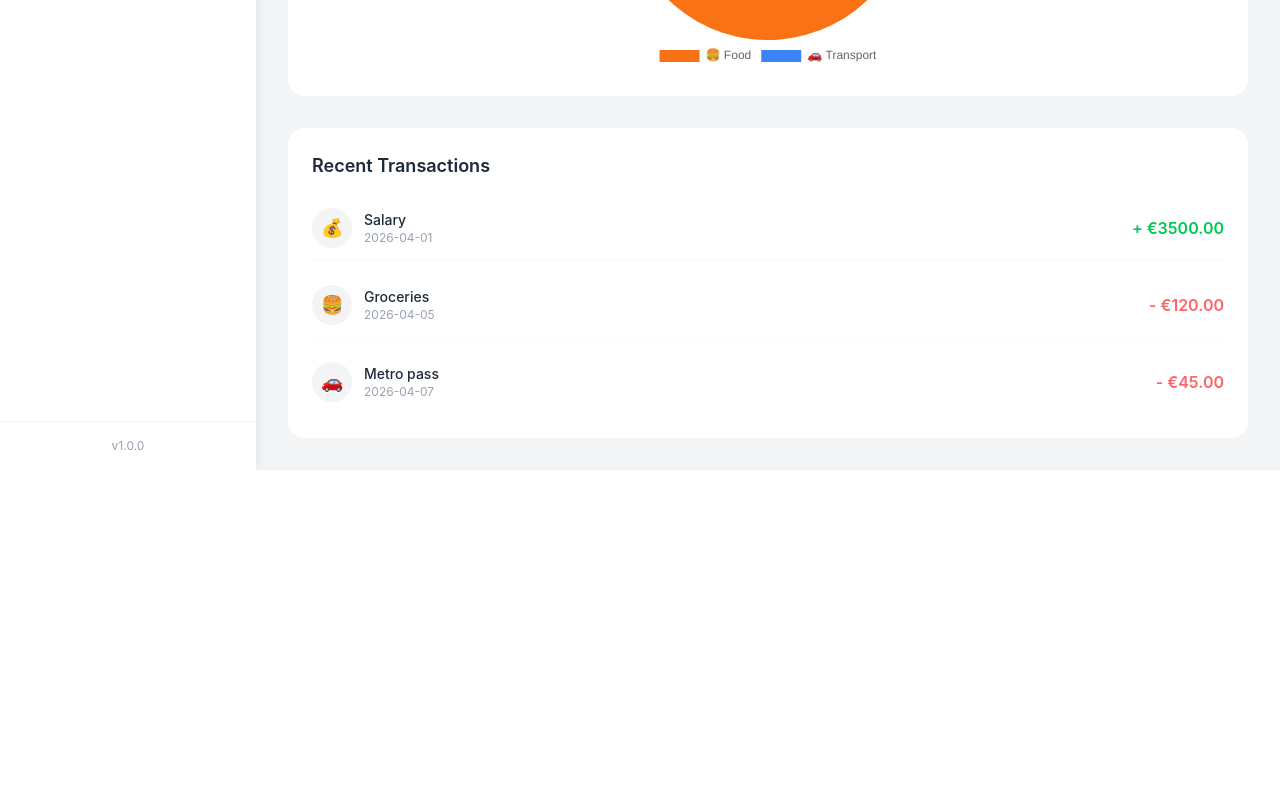
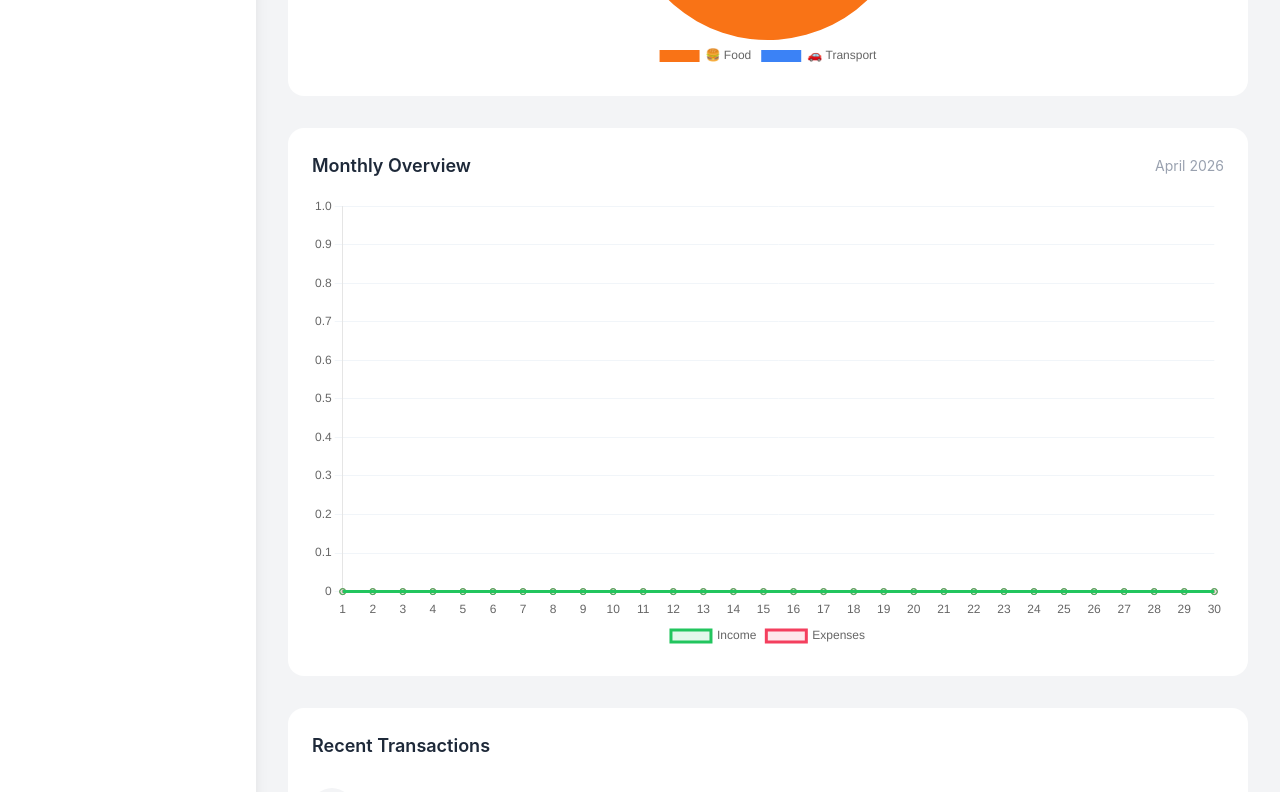
Before and after one commit to IrynaKurnishova/payflow, a Vue app: page / in a window 1280 px wide. Shown: the part 580-1372 px from the top of the page. Before the commit the page ends 1050 px from the top, so only its background shows below. Built offline with nearby package versions, Linux system fonts and the light colour scheme; the HTML template or start-up script is replaced by a standard one.

Commit message:
add monthly line chart on dashboard

```diff
--- /dev/null
+++ b/src/components/shared/MonthlyChart.vue
@@ -0,0 +1,113 @@
+<template>
+  <div class="bg-white rounded-2xl p-6">
+    <div class="flex items-center justify-between mb-4">
+      <h2 class="text-lg font-semibold text-gray-800">Monthly Overview</h2>
+      <span class="text-sm text-gray-400">
+        {{ new Date().toLocaleString('en', { month: 'long', year: 'numeric' }) }}
+      </span>
+    </div>
+    <Line :data="chartData" :options="chartOptions" />
+  </div>
+</template>
+
+<script setup lang="ts">
+import { computed } from 'vue'
+import { Line } from 'vue-chartjs'
+import {
+  Chart as ChartJS,
+  CategoryScale,
+  LinearScale,
+  PointElement,
+  LineElement,
+  Title,
+  Tooltip,
+  Legend,
+  Filler,
+} from 'chart.js'
+import { useTransactionStore } from '@/stores/transactions'
+
+ChartJS.register(CategoryScale, LinearScale, PointElement, LineElement, Title, Tooltip, Legend, Filler)
+
+const transactionStore = useTransactionStore()
+
+const chartData = computed(() => {
+  // Получаем все дни текущего месяца
+  const now = new Date()
+  const year = now.getFullYear()
+  const month = now.getMonth()
+  const daysInMonth = new Date(year, month + 1, 0).getDate()
+
+  const labels: string[] = []
+  const incomeData: number[] = []
+  const expenseData: number[] = []
+
+  for (let day = 1; day <= daysInMonth; day++) {
+    const dateStr = `${year}-${String(month + 1).padStart(2, '0')}-${String(day).padStart(2, '0')}`
+    labels.push(String(day))
+
+    const dayTransactions = transactionStore.items.filter(t => t.date === dateStr)
+
+    incomeData.push(
+      dayTransactions
+        .filter(t => t.type === 'income')
+        .reduce((sum, t) => sum + t.amount, 0)
+    )
+
+    expenseData.push(
+      dayTransactions
+        .filter(t => t.type === 'expense')
+        .reduce((sum, t) => sum + t.amount, 0)
+    )
+  }
+
+  return {
+    labels,
+    datasets: [
+      {
+        label: 'Income',
+        data: incomeData,
+        borderColor: '#22c55e',
+        backgroundColor: '#22c55e20',
+        fill: true,
+        tension: 0.4,
+        pointRadius: 3,
+      },
+      {
+        label: 'Expenses',
+        data: expenseData,
+        borderColor: '#f43f5e',
+        backgroundColor: '#f43f5e20',
+        fill: true,
+        tension: 0.4,
+        pointRadius: 3,
+      },
+    ],
+  }
+})
+
+const chartOptions = {
+  responsive: true,
+  interaction: {
+    mode: 'index' as const,
+    intersect: false,
+  },
+  plugins: {
+    legend: {
+      position: 'bottom' as const,
+    },
+  },
+  scales: {
+    y: {
+      beginAtZero: true,
+      grid: {
+        color: '#f1f5f9',
+      },
+    },
+    x: {
+      grid: {
+        display: false,
+      },
+    },
+  },
+}
+</script>
--- a/src/pages/DashboardPage.vue
+++ b/src/pages/DashboardPage.vue
@@ -32,6 +32,11 @@
       <ExpenseChart />
     </div>
 
+    <!-- Monthly Chart -->
+    <div class="mb-8">
+      <MonthlyChart />
+    </div>
+
     <!-- Recent transactions -->
     <div class="bg-white rounded-2xl p-6">
       <h2 class="text-lg font-semibold text-gray-800 mb-4">Recent Transactions</h2>
@@ -64,12 +69,13 @@
 </template>
 
 <script setup lang="ts">
-import { useTransactionStore } from '@/stores/transactions'
-import { useCategoryStore } from '@/stores/categories'
-import { useCurrency } from '@/composables/useCurrency'
-import ExpenseChart from '@/components/shared/ExpenseChart.vue'
+import { useTransactionStore } from '@/stores/transactions';
+import { useCategoryStore } from '@/stores/categories';
+import { useCurrency } from '@/composables/useCurrency';
+import ExpenseChart from '@/components/shared/ExpenseChart.vue';
+import MonthlyChart from '@/components/shared/MonthlyChart.vue'
 
-const { formatAmount } = useCurrency()
-const transactionStore = useTransactionStore()
-const categoryStore = useCategoryStore()
+const { formatAmount } = useCurrency();
+const transactionStore = useTransactionStore();
+const categoryStore = useCategoryStore();
 </script>
--- a/src/stores/transactions.ts
+++ b/src/stores/transactions.ts
@@ -10,26 +10,26 @@ function loadFromStorage(): Transaction[] {
     {
       id: '1',
       amount: 3500,
-      type: 'income' as const,
+      type: 'income',
       categoryId: '5',
       description: 'Salary',
-      date: '2026-04-01',
+      date: '2026-05-01',
     },
     {
       id: '2',
       amount: 120,
-      type: 'expense' as const,
+      type: 'expense',
       categoryId: '1',
       description: 'Groceries',
-      date: '2026-04-05',
+      date: '2026-05-03',
     },
     {
       id: '3',
       amount: 45,
-      type: 'expense' as const,
+      type: 'expense',
       categoryId: '2',
       description: 'Metro pass',
-      date: '2026-04-07',
+      date: '2026-05-04',
     },
   ]
 }
```
